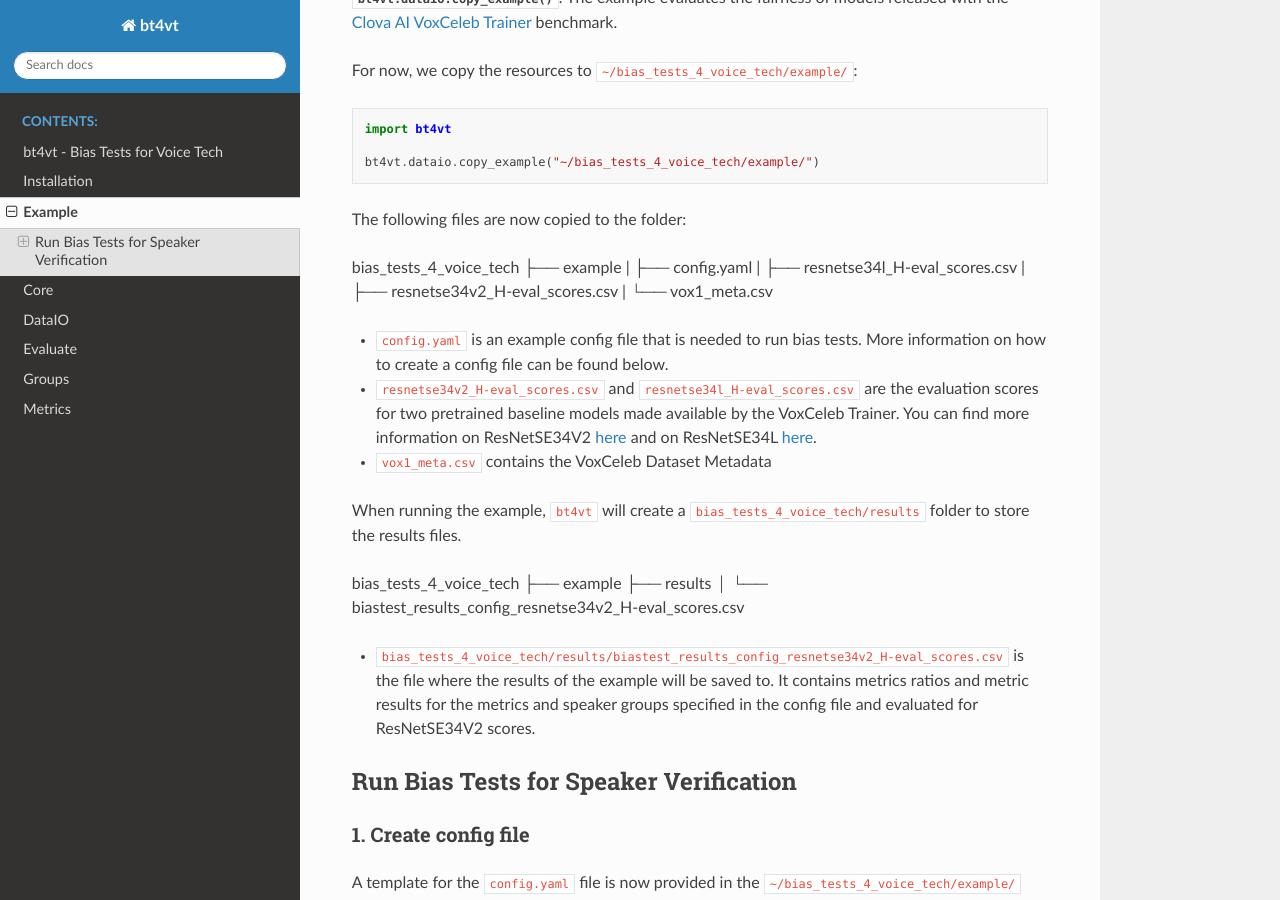
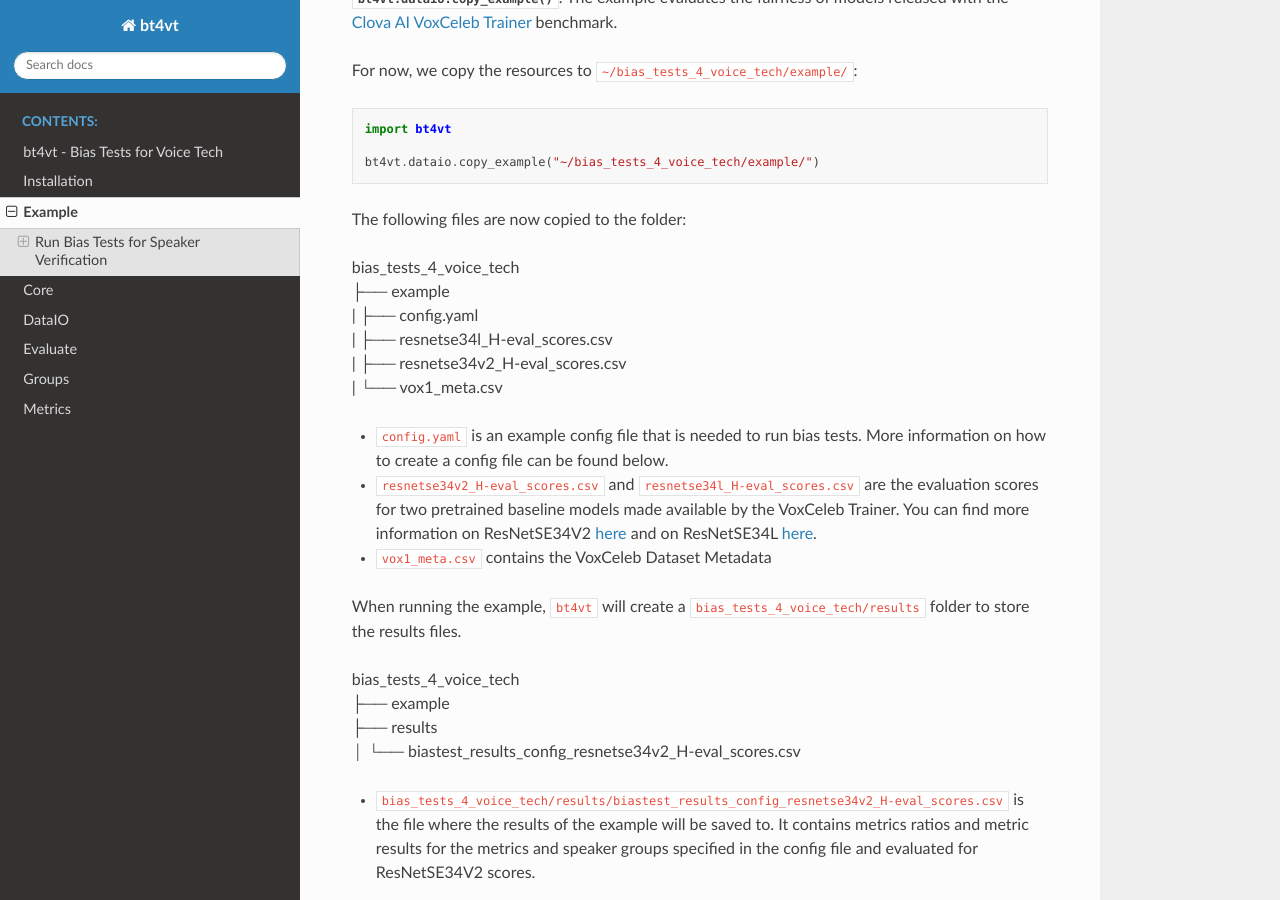
Before and after one commit to wiebket/bt4vt, a Sphinx documentation site: the page built from docs/source/example.rst, in a window 1280 px wide and 900 px high, scrolled down 199 px. Built offline with Sphinx 7.4.7 and the Read the Docs theme 2.0.0, drawn with Linux system fonts in a browser that asks for light colours.

Commit message:
Correct hierarchical folder structure

```diff
--- a/docs/source/example.rst
+++ b/docs/source/example.rst
@@ -13,12 +13,12 @@ For now, we copy the resources to ``~/bias_tests_4_voice_tech/example/``::
 
 The following files are now copied to the folder:
 
-bias_tests_4_voice_tech
-├── example
-| ├── config.yaml
-| ├── resnetse34l_H-eval_scores.csv
-| ├── resnetse34v2_H-eval_scores.csv
-| └── vox1_meta.csv
+| bias_tests_4_voice_tech
+| ├── example
+| | ├── config.yaml
+| | ├── resnetse34l_H-eval_scores.csv
+| | ├── resnetse34v2_H-eval_scores.csv
+| | └── vox1_meta.csv
 
 - ``config.yaml`` is an example config file that is needed to run bias tests. More information on how to create a config file can be found below.
 - ``resnetse34v2_H-eval_scores.csv`` and ``resnetse34l_H-eval_scores.csv`` are the evaluation scores for two pretrained baseline models made available by the VoxCeleb Trainer. You can find more information on ResNetSE34V2 `here <https://arxiv.org/abs/2009.14153>`_ and on ResNetSE34L `here <https://doi.org/10.21437/Interspeech.2020-1064>`_.
@@ -26,10 +26,10 @@ bias_tests_4_voice_tech
 
 When running the example, ``bt4vt`` will create a ``bias_tests_4_voice_tech/results`` folder to store the results files.
 
-bias_tests_4_voice_tech
-├── example
-├── results
-│   └── biastest_results_config_resnetse34v2_H-eval_scores.csv
+| bias_tests_4_voice_tech
+| ├── example
+| ├── results
+| │   └── biastest_results_config_resnetse34v2_H-eval_scores.csv
 
 - ``bias_tests_4_voice_tech/results/biastest_results_config_resnetse34v2_H-eval_scores.csv`` is the file where the results of the example will be saved to. It contains metrics ratios and metric results for the metrics and speaker groups specified in the config file and evaluated for ResNetSE34V2 scores.
 
```
